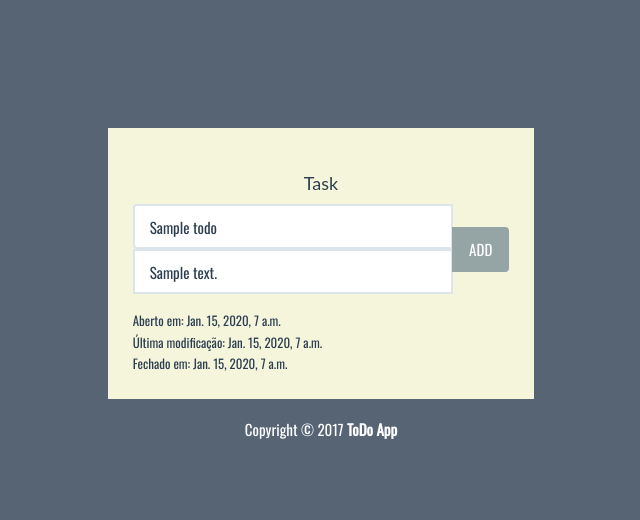
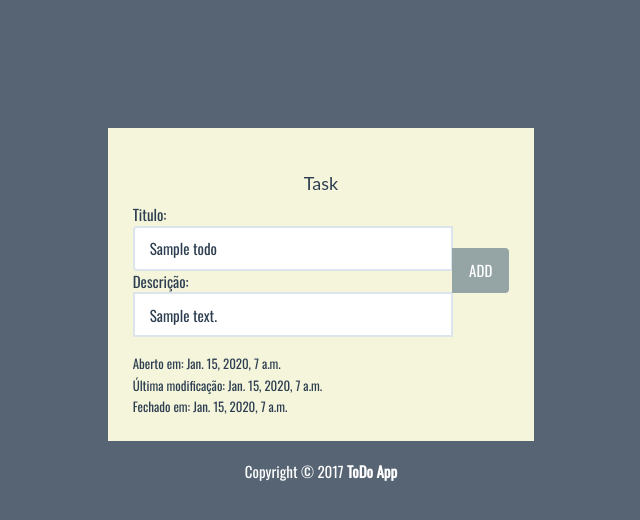
Before and after one commit to bussola/TaskList, a Django app: page /edit/1 in a window 1280 px wide. Shown: the top 520 px of the page, without its empty margins (319-959 px from the left). Run offline with Django 3.2, Linux system fonts and the light colour scheme; tables that the repository leaves empty hold one stand-in row (values such as "Sample post"); some libraries are stand-ins or nearby versions.

Commit message:
ajustes no editar.html

```diff
--- a/app_tasklist/templates/app_tasklist/editar.html
+++ b/app_tasklist/templates/app_tasklist/editar.html
@@ -27,8 +27,8 @@
 						{% csrf_token %}
 						<div class="form-group">
 							<div class="input-group">
-							  {{ form.edit_titulo }}
-							  {{ form.descricao }}
+							  Titulo: {{ form.edit_titulo }}<br>
+							  Descrição: {{ form.descricao }}
 							  <span class="input-group-btn">
 								  <button type="submit" class="btn btn-default" id="add-btn">ADD</button>
 							  </span>
```
